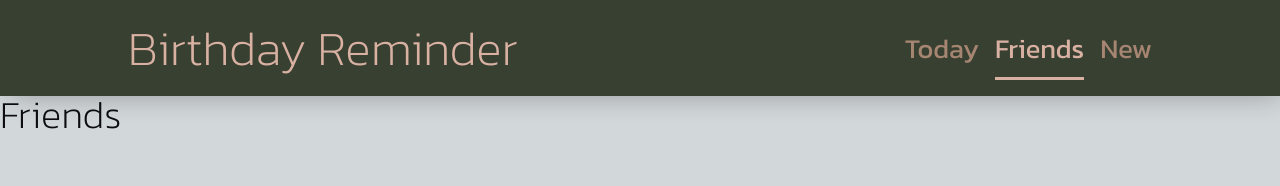
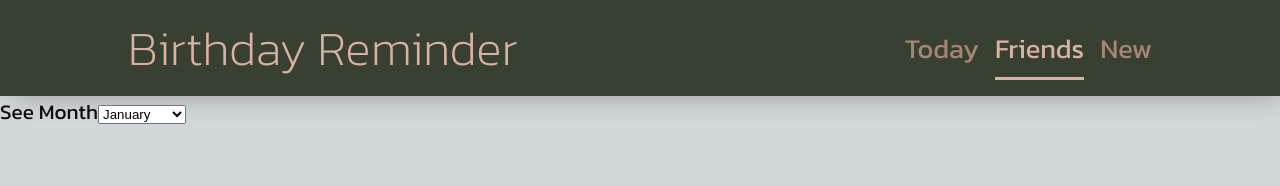
Before and after one commit to mhoumann87/birthday-reminder, a React (Vite) app: page /friends in a window 1280 px wide. Shown: the top 186 px of the page. Built offline with nearby package versions, Linux system fonts and the light colour scheme.

Commit message:
Add select component

```diff
--- a/src/App.jsx
+++ b/src/App.jsx
@@ -106,7 +106,7 @@
       <Header />
       <Routes>
         <Route path='/' element={<Home today={today} />} />
-        <Route path='/friends' element={<Friends />} />
+        <Route path='/friends' element={<Friends list={months} />} />
         <Route
           path='/friends/:id'
           element={<Friend friends={friends} months={months} />}
--- /dev/null
+++ b/src/components/Select.jsx
@@ -0,0 +1,16 @@
+const Select = ({ list }) => {
+  return (
+    <>
+      {list.length && (
+        <select>
+          {list.map(item => (
+            <option value={list.indexOf(item) + 1}>{item}</option>
+          ))}
+        </select>
+      )}
+      {!list.length && <p>No List Applied</p>}
+    </>
+  );
+};
+
+export default Select;
--- a/src/pages/friends.jsx
+++ b/src/pages/friends.jsx
@@ -1,5 +1,12 @@
-const Friends = () => {
-  return <h2>Friends</h2>;
+import Select from '../components/Select';
+
+const Friends = ({ list }) => {
+  return (
+    <form>
+      <label htmlFor='months'>See Month</label>
+      <Select list={list} />
+    </form>
+  );
 };
 
 export default Friends;
```
